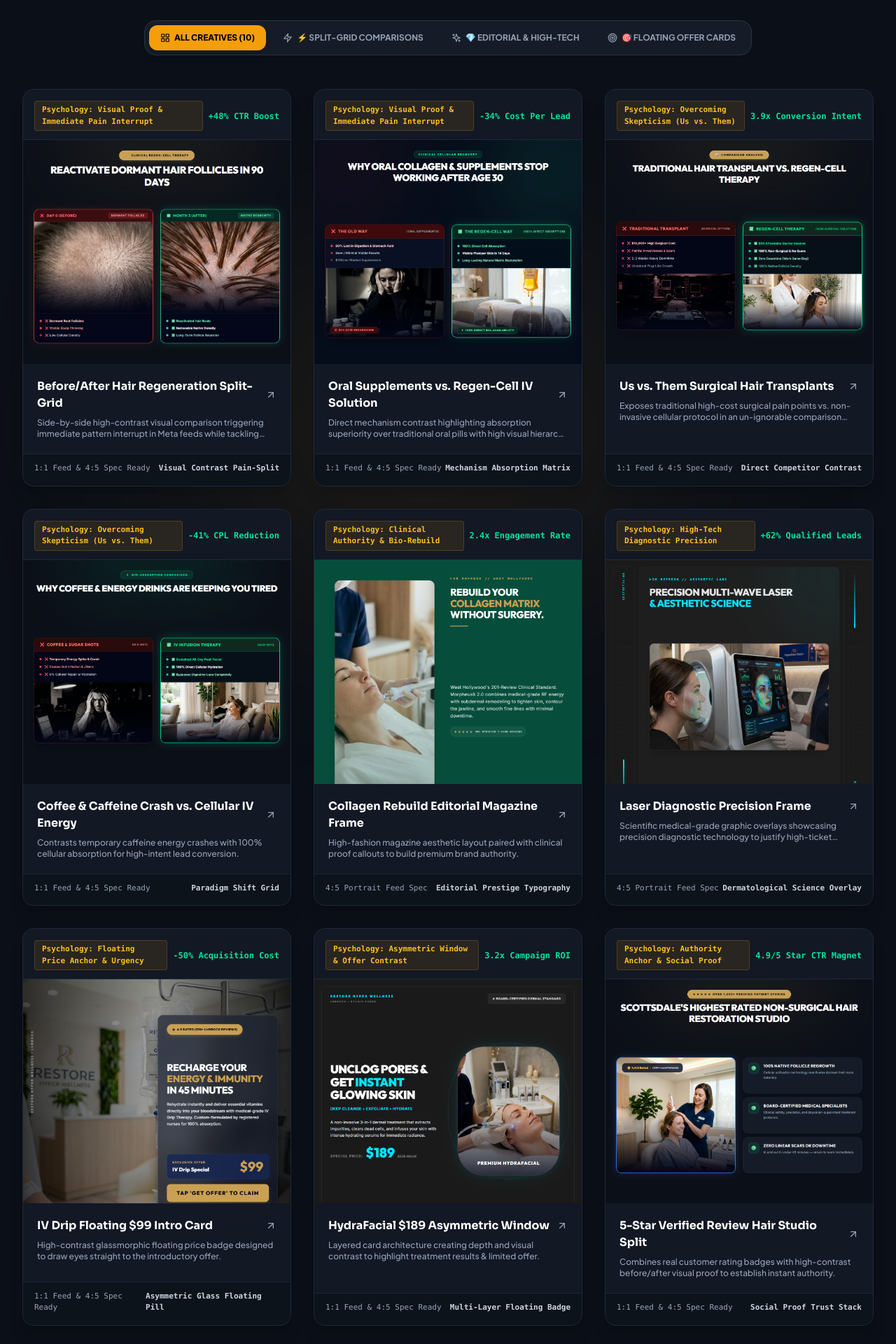
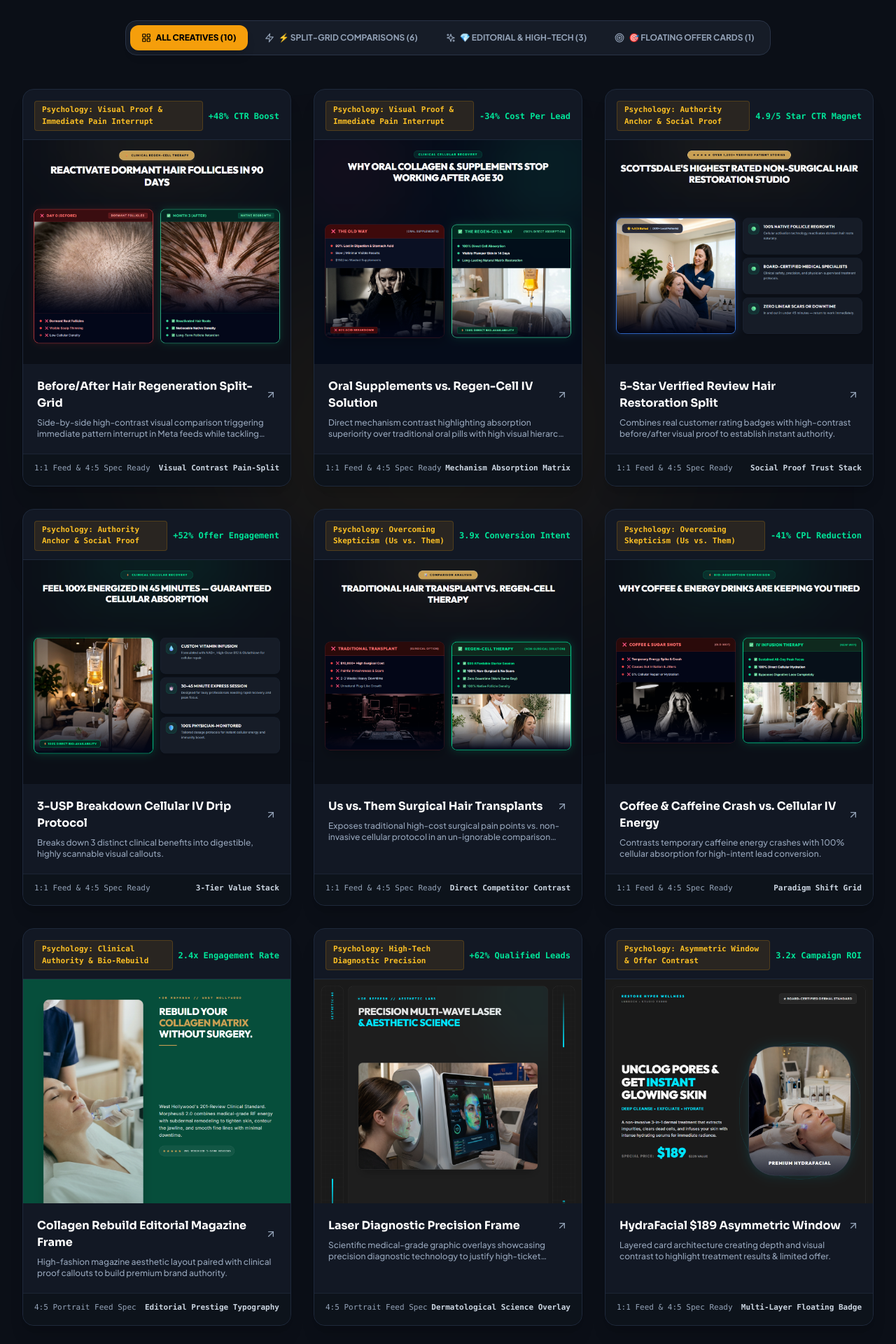
Before and after one commit to StackCuts/Agency, a React (Vite) app: page / in a window 1280 px wide. Shown: the part 2240-4160 px from the top of the page at 70% size. Built offline with nearby package versions, Linux system fonts and the light colour scheme.

Commit message:
Enforce strict .png image assets across PortfolioGrid and CarouselShowcase with updated tab distributions

```diff
--- a/src/components/CarouselShowcase.jsx
+++ b/src/components/CarouselShowcase.jsx
@@ -8,12 +8,12 @@ export default function CarouselShowcase({ onOpenModal }) {
       title: '1. Educational / Storytelling Carousel',
       angle: 'Problem ➔ Mechanism ➔ Result ➔ Offer',
       metric: '3.8x Swipe-Through Rate',
-      specs: '1080x1080 Meta Carousel Set',
+      specs: '1080x1080 Meta Carousel Set (PNG)',
       description: 'Continuous multi-frame layout where visual elements cross slide boundaries, building curiosity and driving high swipe engagement.',
       slides: [
         {
           id: 1,
-          src: '/images/showcase/Showcase_Carousel_Hair_Slide1_Hook_3.jpg',
+          src: '/images/showcase/Showcase_Carousel_Hair_Slide1_Hook_3.png',
           alt: 'Hair Storytelling Carousel Slide 1 - Hook',
           tag: 'SLIDE 1: PATTERN INTERRUPT HOOK'
         },
@@ -25,13 +25,13 @@ export default function CarouselShowcase({ onOpenModal }) {
         },
         {
           id: 3,
-          src: '/images/showcase/Showcase_Carousel_Hair_Slide3_Result.jpg',
+          src: '/images/showcase/Showcase_Carousel_Hair_Slide3_Result.png',
           alt: 'Hair Storytelling Carousel Slide 3 - Result',
           tag: 'SLIDE 3: VISUAL RESULT PROOF'
         },
         {
           id: 4,
-          src: '/images/showcase/Showcase_Carousel_Hair_Slide4_OfferCTA.jpg',
+          src: '/images/showcase/Showcase_Carousel_Hair_Slide4_OfferCTA.png',
           alt: 'Hair Storytelling Carousel Slide 4 - Offer CTA',
           tag: 'SLIDE 4: DIRECT OFFER CALL TO ACTION'
         }
@@ -42,30 +42,30 @@ export default function CarouselShowcase({ onOpenModal }) {
       title: '2. Social Proof / Case Study Carousel',
       angle: 'Transformation ➔ Clinical Protocol ➔ Verified Review ➔ Offer',
       metric: '+54% Lead Intent',
-      specs: '1080x1080 Meta Carousel Set',
+      specs: '1080x1080 Meta Carousel Set (PNG)',
       description: 'Patient transformation case study framework leveraging authentic review badges and protocol breakdowns to warm cold traffic.',
       slides: [
         {
           id: 1,
-          src: '/images/showcase/Showcase_Carousel_CaseStudy_Slide1_Hook.jpg',
+          src: '/images/showcase/Showcase_Carousel_CaseStudy_Slide1_Hook.png',
           alt: 'Case Study Carousel Slide 1 - Transformation Hook',
           tag: 'SLIDE 1: REAL PATIENT TRANSFORMATION'
         },
         {
           id: 2,
-          src: '/images/showcase/Showcase_Carousel_CaseStudy_Slide2_Breakdown_2.jpg',
+          src: '/images/showcase/Showcase_Carousel_CaseStudy_Slide2_Breakdown_2.png',
           alt: 'Case Study Carousel Slide 2 - Clinical Protocol',
           tag: 'SLIDE 2: CLINICAL PROTOCOL BREAKDOWN'
         },
         {
           id: 3,
-          src: '/images/showcase/Showcase_Carousel_CaseStudy_Slide3_Testimonial_2.jpg',
+          src: '/images/showcase/Showcase_Carousel_CaseStudy_Slide3_Testimonial_2.png',
           alt: 'Case Study Carousel Slide 3 - Verified Review',
           tag: 'SLIDE 3: VERIFIED 5-STAR TESTIMONIAL'
         },
         {
           id: 4,
-          src: '/images/showcase/Showcase_Carousel_CaseStudy_Slide4_OfferCTA.jpg',
+          src: '/images/showcase/Showcase_Carousel_CaseStudy_Slide4_OfferCTA.png',
           alt: 'Case Study Carousel Slide 4 - Offer CTA',
           tag: 'SLIDE 4: LIMITED INTRO OFFER CTA'
         }
@@ -76,12 +76,12 @@ export default function CarouselShowcase({ onOpenModal }) {
       title: '3. Product / Feature Breakdown Carousel',
       angle: 'Hero Offer ➔ Bio-Availability ➔ Formulation ➔ Offer',
       metric: '-38% Cost Per Acquisition',
-      specs: '1080x1080 Meta Carousel Set',
+      specs: '1080x1080 Meta Carousel Set (PNG)',
       description: 'E-commerce and MedSpa offer breakdown highlighting ingredient bioavailability and formulation advantages.',
       slides: [
         {
           id: 1,
-          src: '/images/showcase/Showcase_Carousel_IVDrip_Slide1_Hero.jpg',
+          src: '/images/showcase/Showcase_Carousel_IVDrip_Slide1_Hero.png',
           alt: 'IV Drip Carousel Slide 1 - Hero Offer',
           tag: 'SLIDE 1: HERO OFFER & INTRO'
         },
@@ -93,13 +93,13 @@ export default function CarouselShowcase({ onOpenModal }) {
         },
         {
           id: 3,
-          src: '/images/showcase/Showcase_Carousel_IVDrip_Slide3_Formulation.jpg',
+          src: '/images/showcase/Showcase_Carousel_IVDrip_Slide3_Formulation.png',
           alt: 'IV Drip Carousel Slide 3 - Formulation Breakdown',
           tag: 'SLIDE 3: FORMULATION INGREDIENTS'
         },
         {
           id: 4,
-          src: '/images/showcase/Showcase_Carousel_IVDrip_Slide4_OfferCTA.jpg',
+          src: '/images/showcase/Showcase_Carousel_IVDrip_Slide4_OfferCTA.png',
           alt: 'IV Drip Carousel Slide 4 - Offer CTA',
           tag: 'SLIDE 4: DIRECT CLAIM OFFER CTA'
         }
--- a/src/components/PortfolioGrid.jsx
+++ b/src/components/PortfolioGrid.jsx
@@ -1,12 +1,12 @@
 import React, { useState } from 'react';
-import { Brain, Sparkles, ArrowUpRight, X, Zap, ArrowRight, Layers, LayoutGrid, Image as ImageIcon, Target } from 'lucide-react';
+import { Brain, Sparkles, ArrowUpRight, X, Zap, ArrowRight, LayoutGrid, Target } from 'lucide-react';
 
 export default function PortfolioGrid({ onOpenModal }) {
   const [selectedFilter, setSelectedFilter] = useState('all');
   const [selectedCreative, setSelectedCreative] = useState(null);
 
   const staticCreatives = [
-    // ⚡ SPLIT-GRID COMPARISONS
+    // ⚡ SPLIT-GRID COMPARISONS (6 Items)
     {
       id: 1,
       category: 'split-grid',
@@ -36,6 +36,32 @@ export default function PortfolioGrid({ onOpenModal }) {
     {
       id: 3,
       category: 'split-grid',
+      psychologyTag: 'Psychology: Authority Anchor & Social Proof',
+      title: '5-Star Verified Review Hair Restoration Split',
+      image: '/images/showcase/Showcase_Creative_3_SocialProof_Hair_2.png',
+      niche: 'Aesthetic Clinic / MedSpa',
+      metric: '4.9/5 Star CTR Magnet',
+      specs: '1:1 Feed & 4:5 Spec Ready',
+      framework: 'Social Proof Trust Stack',
+      hookText: 'Over 1,200+ Verified Patient Transformation Reviews',
+      description: 'Combines real customer rating badges with high-contrast before/after visual proof to establish instant authority.'
+    },
+    {
+      id: 4,
+      category: 'split-grid',
+      psychologyTag: 'Psychology: Authority Anchor & Social Proof',
+      title: '3-USP Breakdown Cellular IV Drip Protocol',
+      image: '/images/showcase/Showcase_Creative_4_IVDrip_USP_2.png',
+      niche: 'Clinical Health / IV Drip',
+      metric: '+52% Offer Engagement',
+      specs: '1:1 Feed & 4:5 Spec Ready',
+      framework: '3-Tier Value Stack',
+      hookText: '3 Science-Backed Reasons Cellular Drips Scale Recovery',
+      description: 'Breaks down 3 distinct clinical benefits into digestible, highly scannable visual callouts.'
+    },
+    {
+      id: 5,
+      category: 'split-grid',
       psychologyTag: 'Psychology: Overcoming Skepticism (Us vs. Them)',
       title: 'Us vs. Them Surgical Hair Transplants',
       image: '/images/showcase/Showcase_Creative_5_UsVsThem_Hair_2.png',
@@ -47,7 +73,7 @@ export default function PortfolioGrid({ onOpenModal }) {
       description: 'Exposes traditional high-cost surgical pain points vs. non-invasive cellular protocol in an un-ignorable comparison matrix.'
     },
     {
-      id: 4,
+      id: 6,
       category: 'split-grid',
       psychologyTag: 'Psychology: Overcoming Skepticism (Us vs. Them)',
       title: 'Coffee & Caffeine Crash vs. Cellular IV Energy',
@@ -60,13 +86,13 @@ export default function PortfolioGrid({ onOpenModal }) {
       description: 'Contrasts temporary caffeine energy crashes with 100% cellular absorption for high-intent lead conversion.'
     },
 
-    // 💎 EDITORIAL & HIGH-TECH
+    // 💎 EDITORIAL & HIGH-TECH (3 Items)
     {
-      id: 5,
+      id: 7,
       category: 'editorial',
       psychologyTag: 'Psychology: Clinical Authority & Bio-Rebuild',
       title: 'Collagen Rebuild Editorial Magazine Frame',
-      image: '/images/showcase/Static_Post_1.jpg',
+      image: '/images/showcase/Static_Post_1.png',
       niche: 'Aesthetic Skincare / Collagen',
       metric: '2.4x Engagement Rate',
       specs: '4:5 Portrait Feed Spec',
@@ -75,11 +101,11 @@ export default function PortfolioGrid({ onOpenModal }) {
       description: 'High-fashion magazine aesthetic layout paired with clinical proof callouts to build premium brand authority.'
     },
     {
-      id: 6,
+      id: 8,
       category: 'editorial',
       psychologyTag: 'Psychology: High-Tech Diagnostic Precision',
       title: 'Laser Diagnostic Precision Frame',
-      image: '/images/showcase/Static_Post_2.jpg',
+      image: '/images/showcase/Static_Post_2.png',
       niche: 'Dermatology / Laser Clinic',
       metric: '+62% Qualified Leads',
       specs: '4:5 Portrait Feed Spec',
@@ -87,27 +113,12 @@ export default function PortfolioGrid({ onOpenModal }) {
       hookText: 'Sub-Dermal Laser Scan & Collagen Synthesis',
       description: 'Scientific medical-grade graphic overlays showcasing precision diagnostic technology to justify high-ticket pricing.'
     },
-
-    // 🎯 FLOATING OFFER CARDS
     {
-      id: 7,
-      category: 'floating-offer',
-      psychologyTag: 'Psychology: Floating Price Anchor & Urgency',
-      title: 'IV Drip Floating $99 Intro Card',
-      image: '/images/showcase/Asset_Variant_A_IVDrip.jpg',
-      niche: 'IV Drip Bar / Wellness',
-      metric: '-50% Acquisition Cost',
-      specs: '1:1 Feed & 4:5 Spec Ready',
-      framework: 'Asymmetric Glass Floating Pill',
-      hookText: 'First Hydration Session Only $99 (Limited Slots)',
-      description: 'High-contrast glassmorphic floating price badge designed to draw eyes straight to the introductory offer.'
-    },
-    {
-      id: 8,
-      category: 'floating-offer',
+      id: 9,
+      category: 'editorial',
       psychologyTag: 'Psychology: Asymmetric Window & Offer Contrast',
       title: 'HydraFacial $189 Asymmetric Window',
-      image: '/images/showcase/Asset_Variant_B_HydraFacial.jpg',
+      image: '/images/showcase/Asset_Variant_B_HydraFacial.png',
       niche: 'MedSpa / Facial Therapy',
       metric: '3.2x Campaign ROI',
       specs: '1:1 Feed & 4:5 Spec Ready',
@@ -115,31 +126,20 @@ export default function PortfolioGrid({ onOpenModal }) {
       hookText: 'Deep Pore Glow Treatment Special $189',
       description: 'Layered card architecture creating depth and visual contrast to highlight treatment results & limited offer.'
     },
-    {
-      id: 9,
-      category: 'floating-offer',
-      psychologyTag: 'Psychology: Authority Anchor & Social Proof',
-      title: '5-Star Verified Review Hair Studio Split',
-      image: '/images/showcase/Showcase_Creative_3_SocialProof_Hair_2.png',
-      niche: 'Aesthetic Clinic / MedSpa',
-      metric: '4.9/5 Star CTR Magnet',
-      specs: '1:1 Feed & 4:5 Spec Ready',
-      framework: 'Social Proof Trust Stack',
-      hookText: 'Over 1,200+ Verified Patient Transformation Reviews',
-      description: 'Combines real customer rating badges with high-contrast before/after visual proof to establish instant authority.'
-    },
+
+    // 🎯 FLOATING OFFER CARDS (1 Item ONLY)
     {
       id: 10,
       category: 'floating-offer',
-      psychologyTag: 'Psychology: Authority Anchor & Social Proof',
-      title: '3-USP Breakdown Cellular IV Drip Protocol',
-      image: '/images/showcase/Showcase_Creative_4_IVDrip_USP_2.png',
-      niche: 'Clinical Health / IV Drip',
-      metric: '+52% Offer Engagement',
+      psychologyTag: 'Psychology: Floating Price Anchor & Urgency',
+      title: 'IV Drip Floating $99 Intro Card',
+      image: '/images/showcase/Asset_Variant_A_IVDrip.png',
+      niche: 'IV Drip Bar / Wellness',
+      metric: '-50% Acquisition Cost',
       specs: '1:1 Feed & 4:5 Spec Ready',
-      framework: '3-Tier Value Stack',
-      hookText: '3 Science-Backed Reasons Cellular Drips Scale Recovery',
-      description: 'Breaks down 3 distinct clinical benefits into digestible, highly scannable visual callouts.'
+      framework: 'Asymmetric Glass Floating Pill',
+      hookText: 'First Hydration Session Only $99 (Limited Slots)',
+      description: 'High-contrast glassmorphic floating price badge designed to draw eyes straight to the introductory offer.'
     }
   ];
 
@@ -175,7 +175,7 @@ export default function PortfolioGrid({ onOpenModal }) {
           </p>
         </div>
 
-        {/* 4 Interactive Category Filter Tabs */}
+        {/* 4 Category Filter Tabs */}
         <div className="mt-10 flex justify-center">
           <div className="inline-flex flex-wrap justify-center gap-2 p-1.5 rounded-2xl bg-[#161C27] border border-[#2A3447] backdrop-blur-md">
             <button
@@ -199,7 +199,7 @@ export default function PortfolioGrid({ onOpenModal }) {
               }`}
             >
               <Zap className="w-3.5 h-3.5" />
-              <span>⚡ SPLIT-GRID COMPARISONS</span>
+              <span>⚡ SPLIT-GRID COMPARISONS (6)</span>
             </button>
 
             <button
@@ -211,7 +211,7 @@ export default function PortfolioGrid({ onOpenModal }) {
               }`}
             >
               <Sparkles className="w-3.5 h-3.5" />
-              <span>💎 EDITORIAL & HIGH-TECH</span>
+              <span>💎 EDITORIAL & HIGH-TECH (3)</span>
             </button>
 
             <button
@@ -223,7 +223,7 @@ export default function PortfolioGrid({ onOpenModal }) {
               }`}
             >
               <Target className="w-3.5 h-3.5" />
-              <span>🎯 FLOATING OFFER CARDS</span>
+              <span>🎯 FLOATING OFFER CARDS (1)</span>
             </button>
           </div>
         </div>
@@ -237,7 +237,7 @@ export default function PortfolioGrid({ onOpenModal }) {
               className="bg-[#121824] border border-slate-800 rounded-2xl overflow-hidden hover:border-amber-500/50 transition-all duration-300 shadow-xl cursor-pointer flex flex-col justify-between"
             >
               <div>
-                {/* Header Psychology Tag Bar */}
+                {/* Header Tag Bar */}
                 <div className="p-4 pb-3 border-b border-slate-800 flex flex-col gap-1.5">
                   <div className="flex items-center justify-between">
                     <span className="text-[11px] font-mono text-amber-400 font-bold bg-amber-500/10 px-2.5 py-1 rounded border border-amber-500/20">
@@ -249,7 +249,7 @@ export default function PortfolioGrid({ onOpenModal }) {
                   </div>
                 </div>
 
-                {/* Clean Image Container - NO BLUR, NO HOVER OVERLAY */}
+                {/* Clean Image Container - NO HOVER BLUR, NO POPUP PILL */}
                 <div className="relative h-72 sm:h-80 overflow-hidden bg-[#0B0F17]">
                   <img
                     src={creative.image}
```
